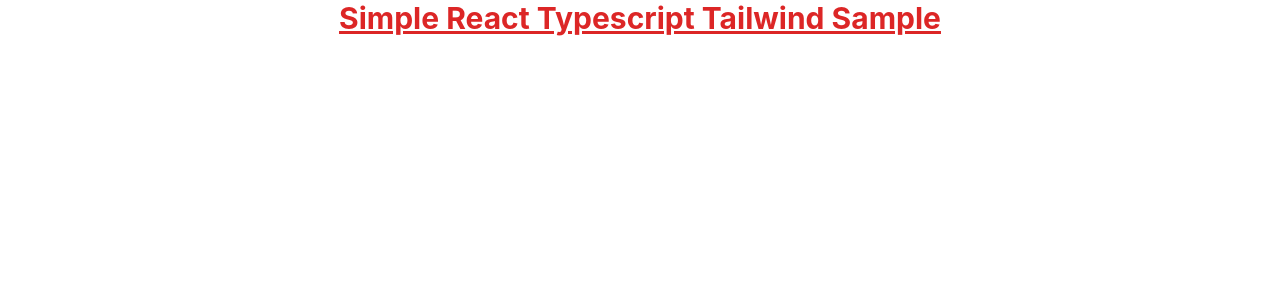
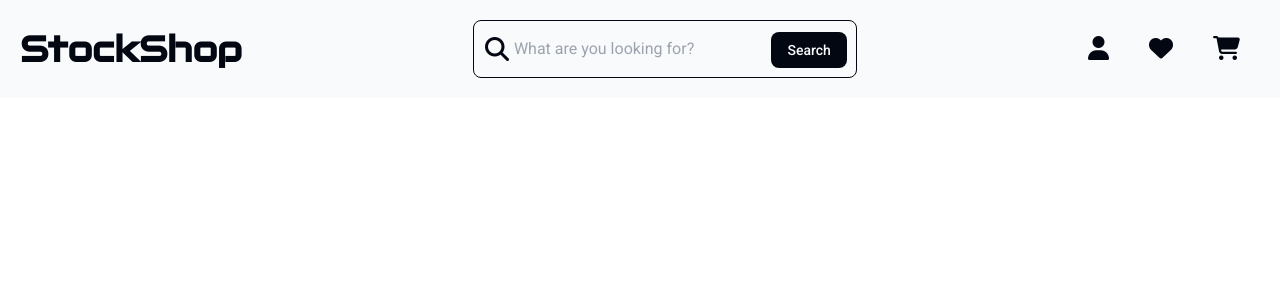
Before and after one commit to mateuszpolis/stock-shop-app, a React (Create React App) app: page / in a window 1280 px wide. Shown: the top 300 px of the page. Built offline with nearby package versions, Linux system fonts and the light colour scheme.

Commit message:
Start implementing NavBar

```diff
--- a/public/index.html
+++ b/public/index.html
@@ -3,6 +3,16 @@
   <head>
     <meta charset="utf-8" />
     <link rel="icon" href="%PUBLIC_URL%/favicon.ico" />
+    <script
+      src="https://kit.fontawesome.com/bb41ab597d.js"
+      crossorigin="anonymous"
+    ></script>
+    <link rel="preconnect" href="https://fonts.googleapis.com" />
+    <link rel="preconnect" href="https://fonts.gstatic.com" crossorigin />
+    <link
+      href="https://fonts.googleapis.com/css2?family=Audiowide&family=Monoton&family=Roboto+Serif&family=Roboto:wght@100;300;400;500;700;900&display=swap"
+      rel="stylesheet"
+    />
     <meta name="viewport" content="width=device-width, initial-scale=1" />
     <meta name="theme-color" content="#000000" />
     <meta
--- a/src/App.tsx
+++ b/src/App.tsx
@@ -1,21 +1,13 @@
 import React from "react";
 import { Routes, Route } from "react-router-dom";
 import "./App.css";
+import Home from "./Pages/Home";
 
 function App() {
   return (
     <div className="App">
       <Routes>
-        <Route
-          path="/"
-          element={
-            <div>
-              <h1 className="text-3xl font-bold underline text-red-600">
-                Simple React Typescript Tailwind Sample
-              </h1>
-            </div>
-          }
-        />
+        <Route path="/" element={<Home />} />
         <Route path="/about" element={<div>About</div>} />
       </Routes>
     </div>
--- /dev/null
+++ b/src/Components/NavBar.tsx
@@ -0,0 +1,27 @@
+import React from "react";
+import SearchBar from "../Features/searchBar/SearchBar";
+import { Link } from "react-router-dom";
+
+function NavBar(): JSX.Element {
+  return (
+    <div className="flex justify-between items-center p-5 text-2xl text-gray-950 bg-gray-50 dark:bg-gray-900 dark:text-gray-50">
+      <div className="text-4xl font-black font-display">StockShop</div>
+      <SearchBar />
+      <div className="flex justify-between space-x-10 mr-5">
+        <div className="hover:text-gray-500 dark:hover:text-gray-200 cursor-pointer transition-all">
+          <i className="fa-solid fa-user"></i>
+        </div>
+        <div className="hover:text-red-600 cursor-pointer transition-all">
+          <i className="fa-solid fa-heart"></i>
+        </div>
+        <div className="hover:text-gray-500 dark:hover:text-gray-200  cursor-pointer transition-all">
+          <Link to="/cart">
+            <i className="fa-solid fa-cart-shopping"></i>
+          </Link>
+        </div>
+      </div>
+    </div>
+  );
+}
+
+export default NavBar;
--- /dev/null
+++ b/src/Features/searchBar/SearchBar.tsx
@@ -0,0 +1,45 @@
+import React from "react";
+import { useSelector, useDispatch } from "react-redux";
+import { Dispatch } from "redux";
+import { selectSearchTerm } from "./searchBarSlice";
+import { updateSearchBar } from "./searchBarSlice";
+
+function SearchBar(): JSX.Element {
+  const searchTerm = useSelector(selectSearchTerm);
+  const dispatch: Dispatch = useDispatch();
+
+  const handleInputChange = (event: React.ChangeEvent<HTMLInputElement>) => {
+    event.preventDefault();
+    const userInput: string = event.target.value;
+    dispatch(updateSearchBar(userInput));
+  };
+
+  return (
+    <div>
+      <form>
+        <div className="relative">
+          <div className="absolute inset-y-0 left-0 flex items-center pl-3 pointer-events-none text-gray-950 dark:text-gray-50">
+            <i className="fa-solid fa-magnifying-glass"></i>
+          </div>
+          <input
+            type="search"
+            id="default-search"
+            className="block w-96 p-4 pl-10 text-base text-gray-950 border border-gray-950 rounded-lg bg-gray-50 focus:outline-none focus:ring-1 focus:ring-gray-950 focus:border-gray-950 dark:bg-gray-900 dark:border-gray-50 dark:placeholder-gray-400 dark:text-gray-50 dark:focus:ring-gray-50 dark:focus:border-gray-50 transition-all"
+            placeholder="What are you looking for?"
+            value={searchTerm}
+            onChange={handleInputChange}
+            required
+          />
+          <button
+            type="submit"
+            className="text-gray-50 dark:text-gray-950 absolute right-2.5 bottom-2.5 bg-gray-950 hover:bg-gray-500 focus:ring-4 focus:outline-none focus:ring-gray-300 font-medium rounded-lg text-sm px-4 py-2 dark:bg-gray-50 dark:hover:bg-gray-200 dark:focus:ring-gray-300 transition-all"
+          >
+            Search
+          </button>
+        </div>
+      </form>
+    </div>
+  );
+}
+
+export default SearchBar;
--- /dev/null
+++ b/src/Features/searchBar/searchBarSlice.ts
@@ -0,0 +1,24 @@
+import { createSlice } from "@reduxjs/toolkit";
+
+interface SearchBarState {
+  value: string;
+}
+
+export const searchBarSlice = createSlice({
+  name: "searchBar",
+  initialState: {
+    value: "",
+  } as SearchBarState,
+  reducers: {
+    updateSearchBar: (state, action) => {
+      console.log(action.payload);
+      state.value = action.payload;
+    },
+  },
+});
+
+export const selectSearchTerm = (state: any): string => state.searchBar.value;
+
+export const { updateSearchBar } = searchBarSlice.actions;
+
+export default searchBarSlice.reducer;
--- /dev/null
+++ b/src/Pages/Home.tsx
@@ -0,0 +1,13 @@
+import React from "react";
+import NavBar from "../Components/NavBar";
+
+export default function Home() {
+  return (
+    <div>
+      <NavBar />
+      {/* <Categories />
+      <Offers />
+      <Footer /> */}
+    </div>
+  );
+}
--- a/src/Store/store.ts
+++ b/src/Store/store.ts
@@ -1,5 +1,8 @@
 import { configureStore } from "@reduxjs/toolkit";
+import searchBarReducer from "../Features/searchBar/searchBarSlice";
 
 export const store = configureStore({
-  reducer: {},
+  reducer: {
+    searchBar: searchBarReducer,
+  },
 });
--- a/src/index.css
+++ b/src/index.css
@@ -1,15 +1,6 @@
 @tailwind base;
 @tailwind components;
 @tailwind utilities;
-
-body {
-  margin: 0;
-  font-family: -apple-system, BlinkMacSystemFont, "Segoe UI", "Roboto", "Oxygen",
-    "Ubuntu", "Cantarell", "Fira Sans", "Droid Sans", "Helvetica Neue",
-    sans-serif;
-  -webkit-font-smoothing: antialiased;
-  -moz-osx-font-smoothing: grayscale;
-}
 
 code {
   font-family: source-code-pro, Menlo, Monaco, Consolas, "Courier New",
--- a/src/index.tsx
+++ b/src/index.tsx
@@ -1,5 +1,7 @@
 import React from "react";
 import ReactDOM from "react-dom/client";
+import { Provider } from "react-redux";
+import { store } from "./Store/store";
 import "./index.css";
 import App from "./App";
 import reportWebVitals from "./reportWebVitals";
@@ -11,7 +13,9 @@
 root.render(
   <React.StrictMode>
     <BrowserRouter>
-      <App />
+      <Provider store={store}>
+        <App />
+      </Provider>
     </BrowserRouter>
   </React.StrictMode>
 );
--- a/tailwind.config.js
+++ b/tailwind.config.js
@@ -3,6 +3,13 @@
   content: ["./src/**/*.{js,jsx,ts,tsx}"],
   theme: {
     extend: {},
+    fontFamily: {
+      sans: ["Roboto", "sans-serif"],
+      serif: ["Roboto Serif", "serif"],
+      mono: ["Inter", "sans-serif"],
+      display: ["Audiowide", "cursive"],
+      body: ["Roboto", "sans-serif"],
+    },
   },
   plugins: [],
 };
```
